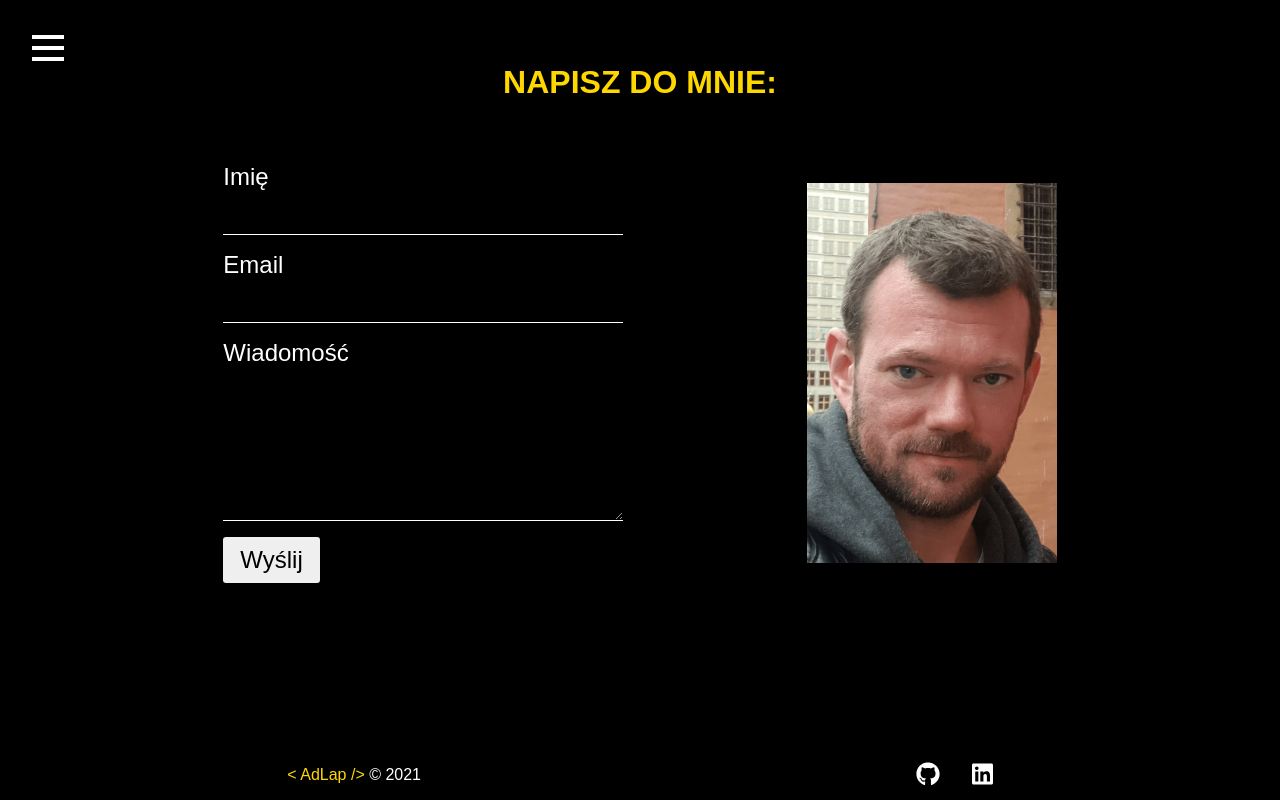
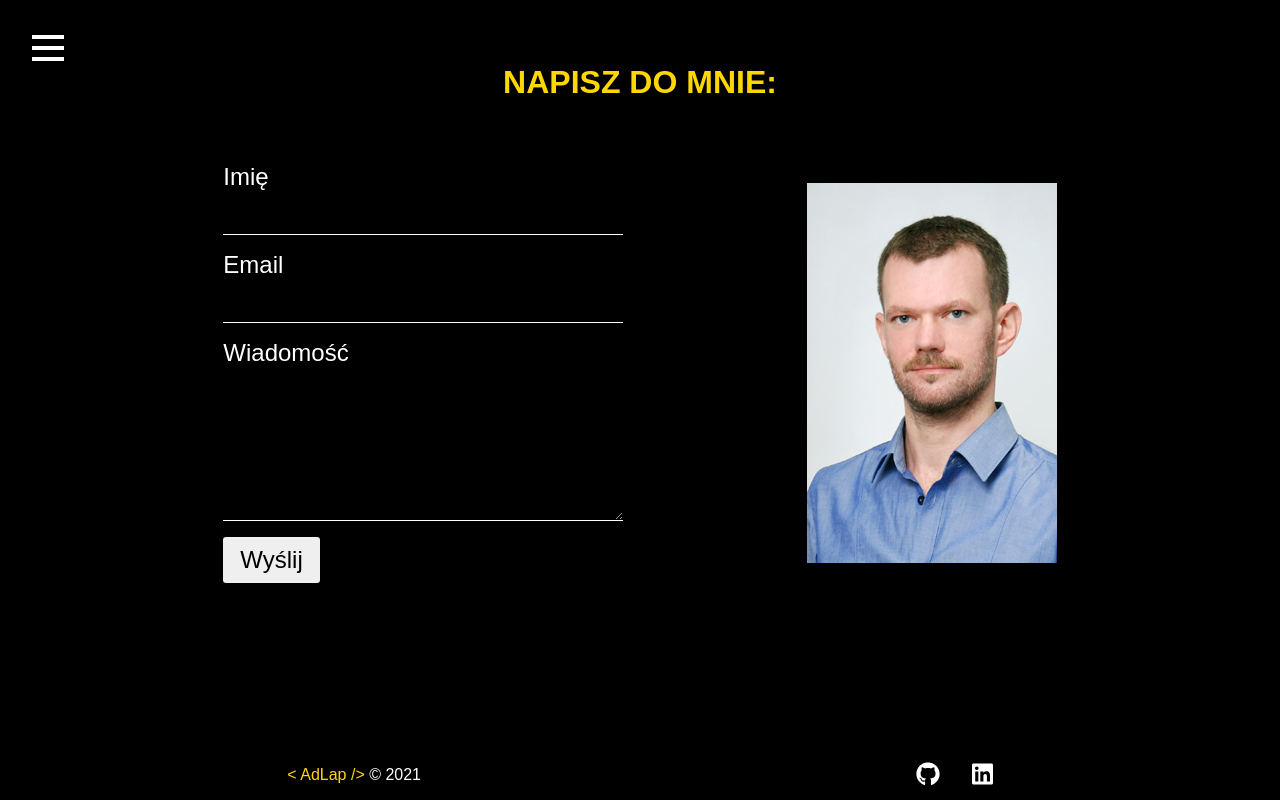
Before and after one commit to AdLap/AdLap-web, a React (Create React App) app: page /contact in a window 1280 px wide. Built offline with nearby package versions, Linux system fonts and the light colour scheme.

Commit message:
changing photo

```diff
--- a/src/about/AboutMe.js
+++ b/src/about/AboutMe.js
@@ -1,7 +1,7 @@
 import React, { useState } from "react";
 import { motion } from "framer-motion";
 import { AboutContainer, Description, DescriptionList, Img, ImgContainer } from "./AboutMe.styled";
-import img from '../assets/ja2.png';
+import img from '../assets/ja.jpg';
 
 const AboutMe = () => {
     const [tech] = useState([
--- a/src/contact/Contact.js
+++ b/src/contact/Contact.js
@@ -2,7 +2,7 @@ import { ErrorMessage, Formik } from "formik";
 import React, { useState } from "react";
 import * as Yup from 'yup';
 import { send } from "emailjs-com";
-import img from '../assets/ja2.png';
+import img from '../assets/ja.jpg';
 import { Button, ContactContainer, Form, Input, Label, TextArea, ErrorMsg, ImgContainer } from "./Contact.styled";
 import ContactSuccess from "./ContactSuccess";
 
--- a/src/contact/Contact.styled.js
+++ b/src/contact/Contact.styled.js
@@ -94,9 +94,12 @@ export const ImgContainer = styled.div`
     width: 250px;
     height: 380px;
     overflow: hidden;
+    position: relative;
+    background: black;
 
     img {
-        width: 100%;
-        height: auto;
+        position: absolute;
+        top: -29px;
+        left: -134px;
     }
 `;
```
Also changed, not shown: src/assets/ja.jpg (added).
